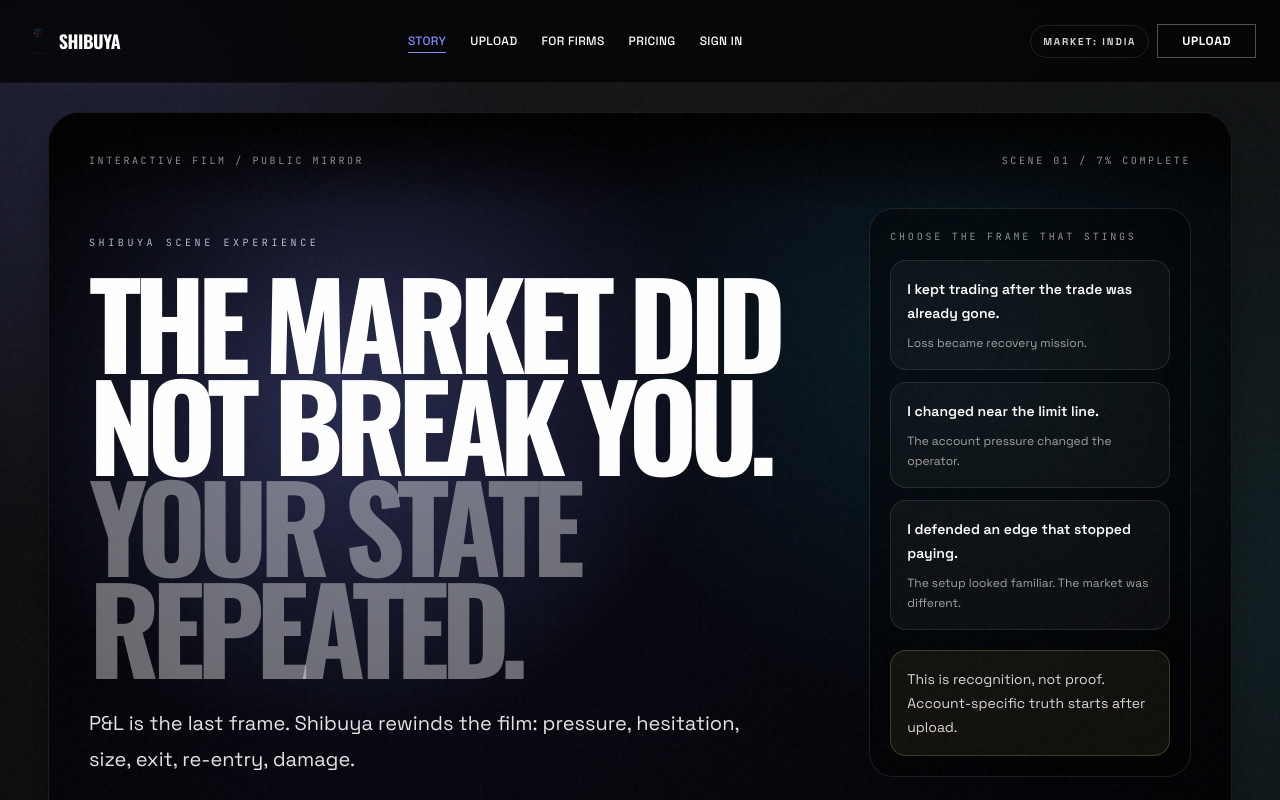
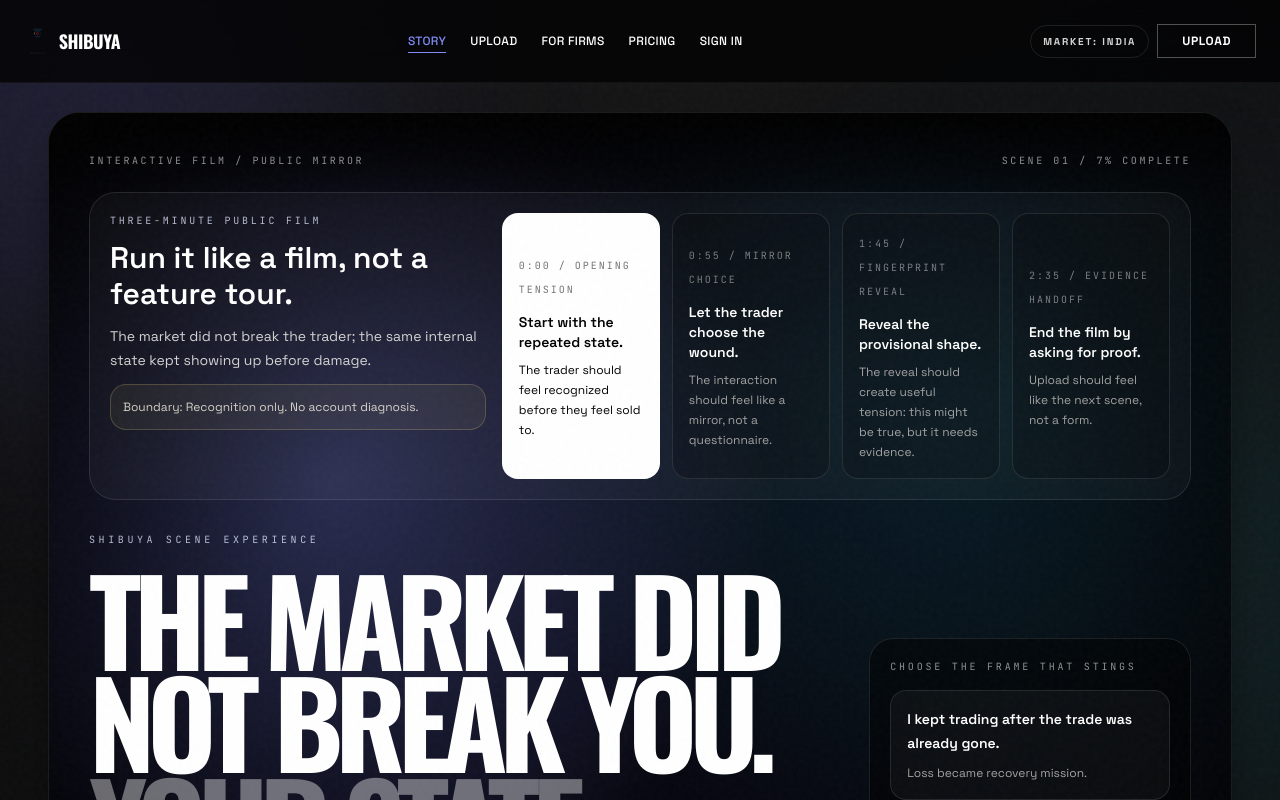
Before and after one commit to juninhogaucho/shibuya-analytics, a React (Vite) app: page / in a window 1280 px wide. Shown: the top 800 px of the page. Built offline with nearby package versions, Linux system fonts and the light colour scheme; no server answers.

Commit message:
Add Shibuya public film sequence

```diff
--- a/scripts/shibuya_demo_readiness_gate.mjs
+++ b/scripts/shibuya_demo_readiness_gate.mjs
@@ -20,7 +20,7 @@ const REQUIRED_SURFACES = [
   {
     label: 'public StoryExperience',
     file: 'src/components/landing/StoryExperience.tsx',
-    markers: ['Interactive film / public mirror', 'Shibuya scene experience', 'The market did not break you.', 'Choose the frame that stings', 'CINEMATIC_CHOICES', 'STORY_REEL_BEATS', 'Evidence door', 'The public film ends only when the trader chooses evidence.', 'Upload becomes the next scene', 'Public story contract', 'This is the first product surface', 'Truth ladder', 'Public story creates a provisional mirror.', 'Turn Mirror Into Evidence', 'Public handoff packet', 'Secret-free routing context', 'What survives from story into upload.', 'No raw trade rows, account id, brokerage login, P&L, or private conclusion'],
+    markers: ['Interactive film / public mirror', 'Shibuya scene experience', 'The market did not break you.', 'Choose the frame that stings', 'CINEMATIC_CHOICES', 'STORY_REEL_BEATS', 'PUBLIC_FILM_SEQUENCE', 'Three-minute public film', 'Run it like a film, not a feature tour.', 'Opening tension', 'Mirror choice', 'Fingerprint reveal', 'Evidence handoff', 'Evidence door', 'The public film ends only when the trader chooses evidence.', 'Upload becomes the next scene', 'Public story contract', 'This is the first product surface', 'Truth ladder', 'Public story creates a provisional mirror.', 'Turn Mirror Into Evidence', 'Public handoff packet', 'Secret-free routing context', 'What survives from story into upload.', 'No raw trade rows, account id, brokerage login, P&L, or private conclusion'],
   },
   {
     label: 'public journey contract',
--- a/src/components/landing/StoryExperience.tsx
+++ b/src/components/landing/StoryExperience.tsx
@@ -115,6 +115,49 @@ const STORY_REEL_BEATS = [
   },
 ] as const
 
+const PUBLIC_FILM_SEQUENCE = [
+  {
+    timebox: '0:00',
+    label: 'Opening tension',
+    title: 'Start with the repeated state.',
+    presenterLine: 'The market did not break the trader; the same internal state kept showing up before damage.',
+    viewerFeeling: 'The trader should feel recognized before they feel sold to.',
+    productMove: 'Name the loop and make strategy feel secondary for the first thirty seconds.',
+    boundary: 'Recognition only. No account diagnosis.',
+    sceneIndex: 0,
+  },
+  {
+    timebox: '0:55',
+    label: 'Mirror choice',
+    title: 'Let the trader choose the wound.',
+    presenterLine: 'Do not list features. Ask which failure mode feels uncomfortably close.',
+    viewerFeeling: 'The interaction should feel like a mirror, not a questionnaire.',
+    productMove: 'One choice creates the public hypothesis that upload will later test.',
+    boundary: 'A selected mirror is routing context only.',
+    sceneIndex: 3,
+  },
+  {
+    timebox: '1:45',
+    label: 'Fingerprint reveal',
+    title: 'Reveal the provisional shape.',
+    presenterLine: 'The page can show what it thinks, but it must say why the answer is still unfinished.',
+    viewerFeeling: 'The reveal should create useful tension: this might be true, but it needs evidence.',
+    productMove: 'Show dominant axis, pressure band, and the exact claim boundary in one frame.',
+    boundary: 'Website-level signal, not private analytics.',
+    sceneIndex: 9,
+  },
+  {
+    timebox: '2:35',
+    label: 'Evidence handoff',
+    title: 'End the film by asking for proof.',
+    presenterLine: 'The conversion is not payment. The conversion is whether the trader wants the mirror tested.',
+    viewerFeeling: 'Upload should feel like the next scene, not a form.',
+    productMove: 'Carry story context into upload, report, locked insight, and private Reset Pro.',
+    boundary: 'Real claims wait for normalized history and append proof.',
+    sceneIndex: 10,
+  },
+] as const
+
 export default function StoryExperience() {
   const navigate = useNavigate()
   const location = useLocation()
@@ -126,6 +169,10 @@ export default function StoryExperience() {
   const pressureIndex = buildBehavioralPressureIndex(scores)
   const pressureBand = getBehavioralPressureBand(pressureIndex)
   const activeScene = STORY_SCENES[activeSceneIndex]
+  const activeFilmBeat = PUBLIC_FILM_SEQUENCE.reduce(
+    (current, candidate) => (activeSceneIndex >= candidate.sceneIndex ? candidate : current),
+    PUBLIC_FILM_SEQUENCE[0],
+  )
   const progress = Math.round(((activeSceneIndex + 1) / STORY_SCENES.length) * 100)
   const selectedArchetype = TRADER_ARCHETYPES.find((archetype) => archetype.id === signal.archetypeId)
   const selectedPainAxisLabels = signal.selectedPainAxes
@@ -293,7 +340,51 @@ export default function StoryExperience() {
               <span>{activeScene.label} / {progress}% complete</span>
             </div>
 
-            <div className="grid gap-8 py-10 lg:grid-cols-[minmax(0,1fr)_minmax(320px,0.43fr)] lg:items-end">
+            <div className="mt-6 grid gap-4 rounded-[1.65rem] border border-white/10 bg-white/[0.035] p-4 backdrop-blur md:grid-cols-[0.72fr_1.28fr] md:p-5">
+              <div className="min-w-0">
+                <p className="font-mono text-[10px] uppercase tracking-[0.28em] text-indigo-100/80">
+                  Three-minute public film
+                </p>
+                <h3 className="mt-3 text-2xl font-semibold leading-tight text-white md:text-3xl">
+                  Run it like a film, not a feature tour.
+                </h3>
+                <p className="mt-3 text-sm leading-6 text-neutral-300">
+                  {activeFilmBeat.presenterLine}
+                </p>
+                <p className="mt-3 rounded-2xl border border-amber-200/20 bg-amber-200/[0.06] p-3 text-xs leading-5 text-amber-50/80">
+                  Boundary: {activeFilmBeat.boundary}
+                </p>
+              </div>
+
+              <div className="grid gap-3 sm:grid-cols-2 xl:grid-cols-4">
+                {PUBLIC_FILM_SEQUENCE.map((beat) => {
+                  const selected = beat.label === activeFilmBeat.label
+
+                  return (
+                    <button
+                      key={beat.label}
+                      type="button"
+                      onClick={() => inspectScene(beat.sceneIndex)}
+                      className={`rounded-2xl border p-4 text-left transition ${
+                        selected
+                          ? 'border-white/45 bg-white text-black'
+                          : 'border-white/10 bg-black/20 text-white hover:border-white/25 hover:bg-white/[0.07]'
+                      }`}
+                    >
+                      <span className={`font-mono text-[10px] uppercase tracking-[0.2em] ${selected ? 'text-black/55' : 'text-white/45'}`}>
+                        {beat.timebox} / {beat.label}
+                      </span>
+                      <span className="mt-3 block text-sm font-semibold leading-5">{beat.title}</span>
+                      <span className={`mt-2 block text-xs leading-5 ${selected ? 'text-black/62' : 'text-neutral-400'}`}>
+                        {beat.viewerFeeling}
+                      </span>
+                    </button>
+                  )
+                })}
+              </div>
+            </div>
+
+            <div className="grid gap-8 py-8 lg:grid-cols-[minmax(0,1fr)_minmax(320px,0.43fr)] lg:items-end">
               <AnimatePresence mode="wait">
                 <motion.div
                   key={activeScene.id}
@@ -321,6 +412,16 @@ export default function StoryExperience() {
                       ? 'P&L is the last frame. Shibuya rewinds the film: pressure, hesitation, size, exit, re-entry, damage.'
                       : activeScene.body}
                   </p>
+                  <div className="mt-7 grid max-w-4xl gap-3 md:grid-cols-2">
+                    <div className="rounded-2xl border border-white/10 bg-black/25 p-4">
+                      <p className="font-mono text-[10px] uppercase tracking-[0.22em] text-white/45">Product move</p>
+                      <p className="mt-2 text-sm leading-6 text-neutral-200">{activeFilmBeat.productMove}</p>
+                    </div>
+                    <div className="rounded-2xl border border-white/10 bg-black/25 p-4">
+                      <p className="font-mono text-[10px] uppercase tracking-[0.22em] text-white/45">Viewer emotion</p>
+                      <p className="mt-2 text-sm leading-6 text-neutral-200">{activeFilmBeat.viewerFeeling}</p>
+                    </div>
+                  </div>
                 </motion.div>
               </AnimatePresence>
 
```
Also changed, not shown: 1 other file (tests, documents, lock files or other folders).
